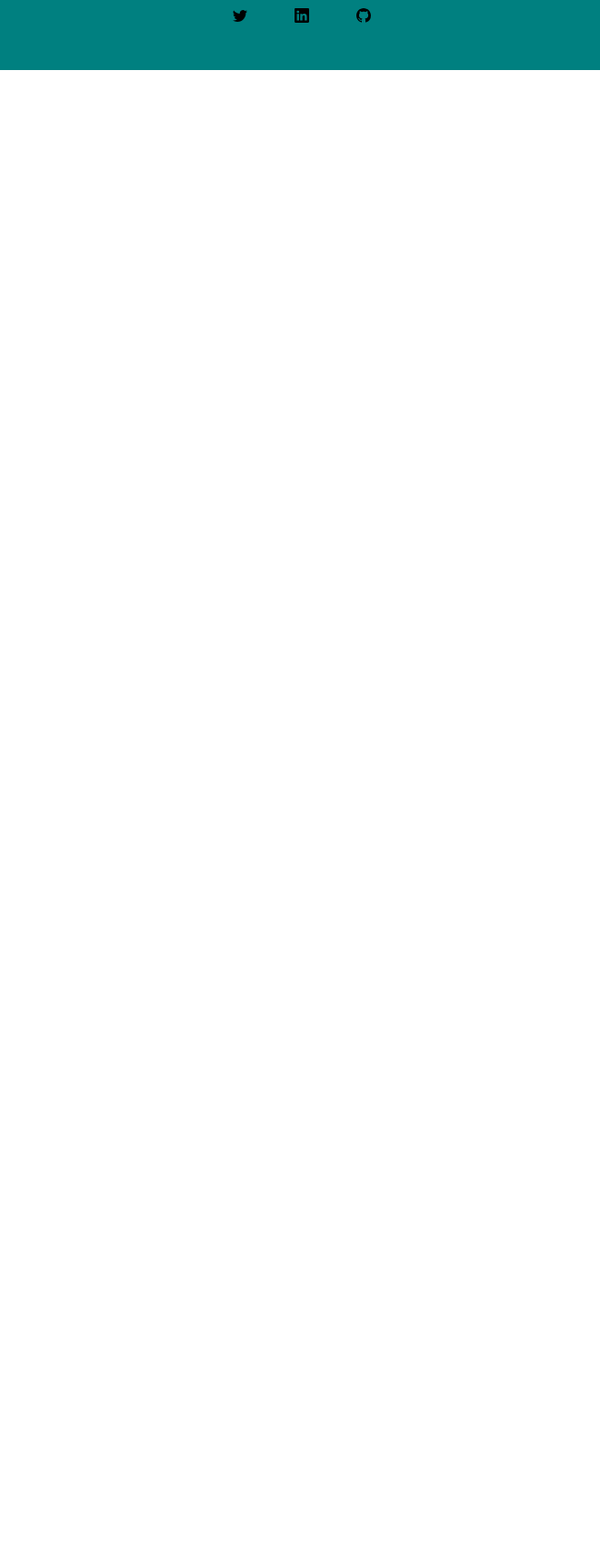
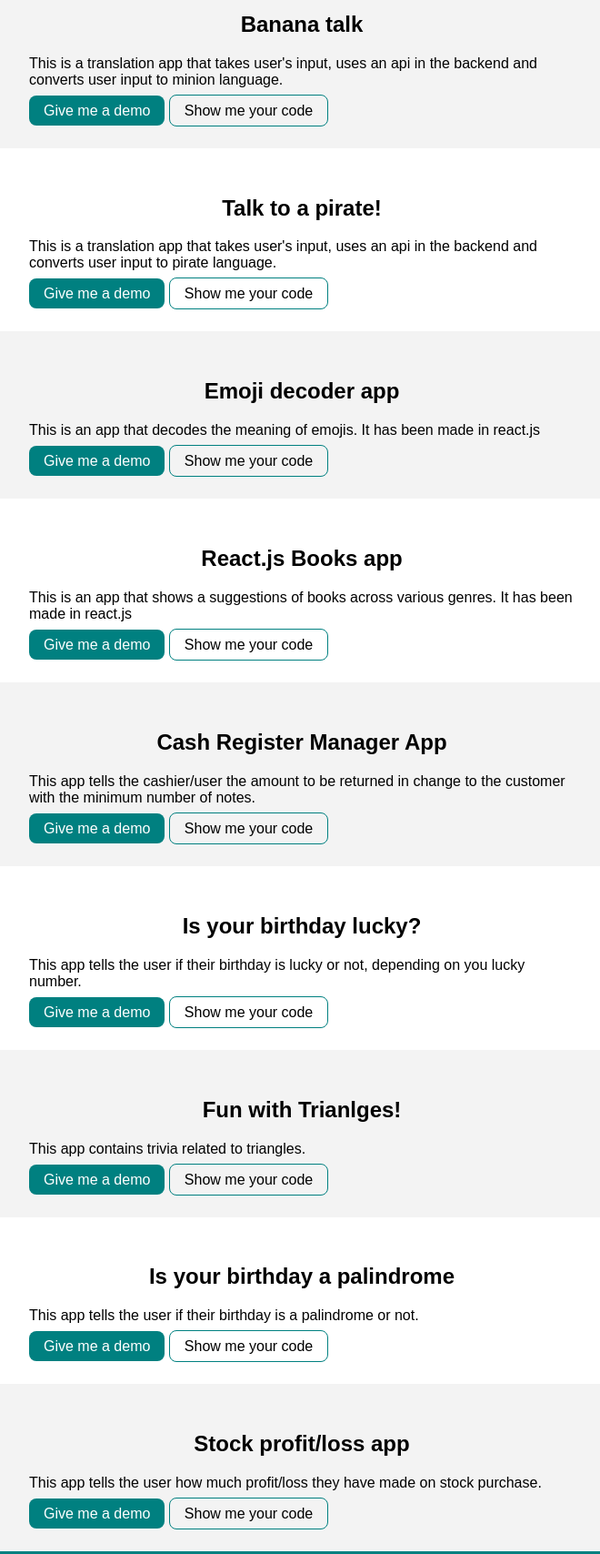
Before and after one commit to sumitsaurabh927/mark-3-4-5, a plain HTML site: page projects.html in a window 1280 px wide. Shown: the part 1015-2723 px from the top of the page at 91% size, without its empty margins (308-968 px from the left). Before the commit the page ends 1092 px from the top, so only its background shows below. Drawn offline with Linux system fonts and the light colour scheme.

Commit message:
added all mark 15 projects

```diff
--- a/projects.html
+++ b/projects.html
@@ -35,10 +35,9 @@
       <div class="container-center">
         <h1>Fun with flags!</h1>
         <p>
-          This is a quiz app I created during level 0 of neogcamp. It is a CLI app for people to see how well they know our flag.
-        </p>
+          This is a CLI quiz app for people to see how well they know our flag. You will find the link to play the game below:        </p>
         <a
-          href="https://replit.com/@sumitsaurabh/fun-with-flags-L1?v=1?embed=true#index.js" ?
+          href="https://replit.com/@sumitsaurabh/fun-with-flags-L1?v=1?embed=true#index.js"
           class="mainLink link"
           >Give me a demo</a
         >
@@ -54,7 +53,7 @@
       <div class="container-center">
         <h1>Are you a FRIENDS fan?</h1>
         <p>
-          This is a CLI app for people to test whether or not they are a true friends fan. It has multiple levels and the second level
+          This is a CLI app for people to test whether or not they are a true friends fan. It has 8 questions spread across 2 sections and the second level
           is unlocked only after the player passes a certain threshold score.
         </p>
         <a
@@ -69,6 +68,179 @@
         >
       </div>
     </section>
+
+    <section class="section ow">
+      <div class="container-center">
+        <h1>Banana talk</h1>
+        <p>
+          This is a translation app that takes user's input, uses an api in the backend and converts user input to minion language. </p>
+        <a
+          href="https://miniontranslatebysumit.netlify.app/"
+          class="mainLink link"
+          >Give me a demo</a
+        >
+        <a
+          href="https://github.com/sumitsaurabh927/mark-6-banana-translate"
+          class="secLink link"
+          >Show me your code</a
+        >
+      </div>
+    </section>
+
+    <section class="section">
+      <div class="container-center">
+        <h1>Talk to a pirate!</h1>
+        <p>
+          This is a translation app that takes user's input, uses an api in the backend and converts user input to pirate language.
+        </p>
+        <a
+          href="https://piratesumit.netlify.app/"
+          class="mainLink link"
+          >Give me a demo</a
+        >
+        <a
+          href="https://github.com/sumitsaurabh927/mark-7-pirate-talk"
+          class="secLink link"
+          >Show me your code</a
+        >
+      </div>
+    </section>
+
+    <section class="section ow">
+      <div class="container-center">
+        <h1> Emoji decoder app</h1>
+        <p>
+          This is an app that decodes the meaning of emojis. It has been made in react.js
+        </p>
+        <a
+          href="https://wmej6.csb.app/"
+          class="mainLink link"
+          >Give me a demo</a
+        >
+        <a
+          href="https://github.com/sumitsaurabh927/mark-8-emoji-app"
+          class="secLink link"
+          >Show me your code</a
+        >
+      </div>
+    </section>
+
+
+    <section class="section">
+      <div class="container-center">
+        <h1>React.js Books app</h1>
+        <p>
+          This is an app that shows a suggestions of books across various genres. It has been made in react.js
+        </p>
+        <a
+          href="https://0v3pi.csb.app/"
+          class="mainLink link"
+          >Give me a demo</a
+        >
+        <a
+          href="https://github.com/sumitsaurabh927/mark-9-book-app"
+          class="secLink link"
+          >Show me your code</a
+        >
+      </div>
+    </section>
+
+    <section class="section ow">
+      <div class="container-center">
+        <h1>Cash Register Manager App</h1>
+        <p>
+          This app tells the cashier/user the amount to be returned in change to the customer with the minimum number of notes.</p>
+        <a
+          href="https://cashappofsumit.netlify.app/"
+          class="mainLink link"
+          >Give me a demo</a
+        >
+        <a
+          href="https://github.com/sumitsaurabh927/mark-10-cash-app"
+          class="secLink link"
+          >Show me your code</a
+        >
+      </div>
+    </section>
+
+
+    <section class="section">
+      <div class="container-center">
+        <h1>Is your birthday lucky?</h1>
+        <p>
+          This app tells the user if their birthday is lucky or not, depending on you lucky number.
+        </p>
+        <a
+          href="https://luckybirthdayfromsumit.netlify.app/"
+          class="mainLink link"
+          >Give me a demo</a
+        >
+        <a
+          href="https://github.com/sumitsaurabh927/Mark-11-lucky-birthday"
+          class="secLink link"
+          >Show me your code</a
+        >
+      </div>
+    </section>
+
+    <section class="section ow">
+      <div class="container-center">
+        <h1> Fun with Trianlges!</h1>
+        <p>
+          This app contains trivia related to triangles.
+        </p>
+        <a
+          href="https://funwithtrianglesbysumit.netlify.app/index.html"
+          class="mainLink link"
+          >Give me a demo</a
+        >
+        <a
+          href="https://github.com/sumitsaurabh927/Mark-12-fun-with-triangles"
+          class="secLink link"
+          >Show me your code</a
+        >
+      </div>
+    </section>
+
+    <section class="section">
+      <div class="container-center">
+        <h1>Is your birthday a palindrome</h1>
+        <p>
+          This app tells the user if their birthday is a palindrome or not.</p>
+        <a
+          href="https://palindromebirthdaybysumit.netlify.app/"
+          class="mainLink link"
+          >Give me a demo</a
+        >
+        <a
+          href="https://github.com/sumitsaurabh927/Mark-13-birthday-palindrome"
+          class="secLink link"
+          >Show me your code</a
+        >
+      </div>
+    </section>
+
+    <section class="section ow">
+      <div class="container-center">
+        <h1>Stock profit/loss app</h1>
+        <p>
+          This app tells the user how much profit/loss they have made on stock purchase.
+        </p>
+        <a
+          href="https://stockappbysumit.netlify.app/"
+          class="mainLink link"
+          >Give me a demo</a
+        >
+        <a
+          href="https://github.com/sumitsaurabh927/Mark-14-stock-app"
+          class="secLink link"
+          >Show me your code</a
+        >
+      </div>
+    </section>
+
+
+
 
     <footer class="footer">
       <!-- <div class="footer-heading">Connect with me!</div> -->
```
